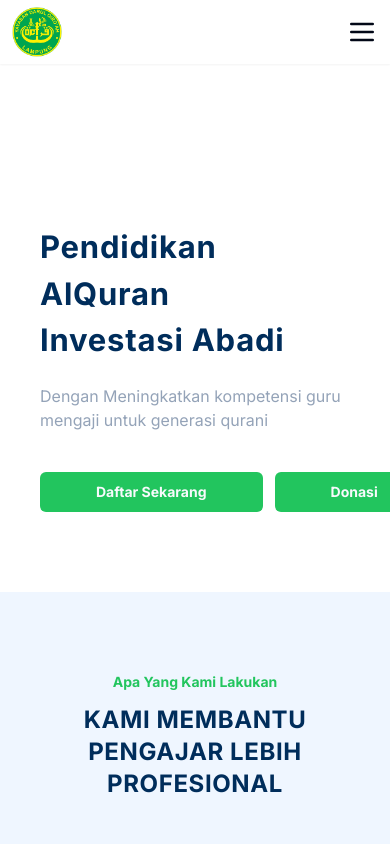
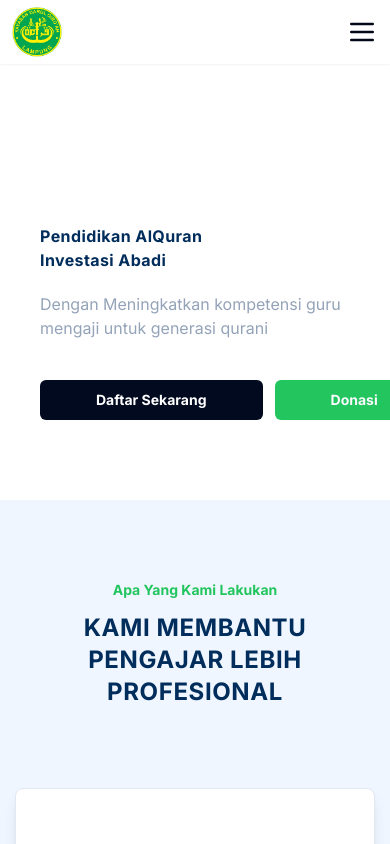
Before and after one commit to auziqni/darul-qiroah-lampung, a Next.js app: page / in a window 390 px wide. Shown: the top 844 px of the page. Built offline with nearby package versions, Linux system fonts and the light colour scheme.

Commit message:
feat: twmerge

```diff
--- a/components/landingPage/interface.tsx
+++ b/components/landingPage/interface.tsx
@@ -1,5 +1,6 @@
 import React from "react";
 import { Button } from "@/components/ui/button";
+import { twMerge } from "tailwind-merge";
 
 interface CustomHeadingProps {
   children: React.ReactNode;
@@ -9,7 +10,10 @@ interface CustomHeadingProps {
 export function ButtonPrimary({ children, className }: CustomHeadingProps) {
   return (
     <Button
-      className={`${className} bg-green-500 px-14 py-4 capitalize font-bold`}
+      className={twMerge(
+        " bg-green-500 px-14 py-4 capitalize font-bold",
+        className
+      )}
     >
       {children}
     </Button>
--- a/components/landingPage/secHero.tsx
+++ b/components/landingPage/secHero.tsx
@@ -16,7 +16,9 @@ export default function SecHero({ className }: { className?: string }) {
         </h2>
 
         <div className=" flex gap-3 mt-5 xl:text-lg">
-          <ButtonPrimary>daftar sekarang</ButtonPrimary>
+          <ButtonPrimary className="bg-bgfooter text-white">
+            daftar sekarang
+          </ButtonPrimary>
           <ButtonPrimary>donasi</ButtonPrimary>
         </div>
       </div>
--- a/components/landingPage/textStyling.tsx
+++ b/components/landingPage/textStyling.tsx
@@ -1,4 +1,5 @@
 import React from "react";
+import { twMerge } from "tailwind-merge";
 
 interface CustomHeadingProps {
   children: React.ReactNode;
@@ -8,7 +9,10 @@ interface CustomHeadingProps {
 export function HeroTitle({ children, className }: CustomHeadingProps) {
   return (
     <h1
-      className={`text-textheading text-u31 font-bold tracking-wide md:text-u39 xl:text-u61  ${className}`}
+      className={twMerge(
+        `text-textheading text-u31 font-bold tracking-wide md:text-u39 xl:text-u61`,
+        className
+      )}
     >
       {children}
     </h1>
@@ -16,7 +20,7 @@ export function HeroTitle({ children, className }: CustomHeadingProps) {
 }
 export function SectionTag({ children, className }: CustomHeadingProps) {
   return (
-    <h2 className={`text-green-500 text-sm font-bold ${className}`}>
+    <h2 className={twMerge(`text-green-500 text-sm font-bold`, className)}>
       {children}
     </h2>
   );
@@ -25,7 +29,10 @@ export function SectionTag({ children, className }: CustomHeadingProps) {
 export function SectionHead({ children, className }: CustomHeadingProps) {
   return (
     <h1
-      className={`text-textheading text-2xl font-bold tracking-wide  ${className}`}
+      className={twMerge(
+        `text-textheading text-2xl font-bold tracking-wide`,
+        className
+      )}
     >
       {children}
     </h1>
```
